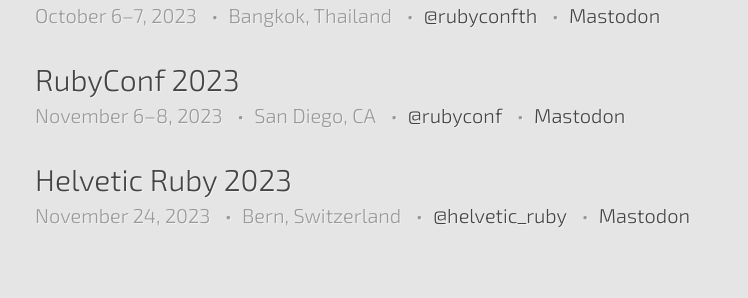
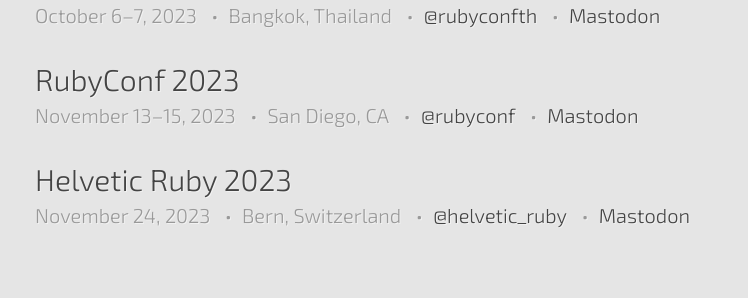
Before and after one commit to ruby-conferences/ruby-conferences.github.io, a Jekyll site: the page built from index.html, in a window 1280 px wide. Shown: the part 1801-2099 px from the top of the page, without its empty margins (205-953 px from the left). Built offline with Jekyll 4.4.1, drawn with Linux system fonts in a browser that asks for light colours.

Commit message:
RubyConf is 13-15 Nov, not 6-8 Nov
Ref: https://rubycentral.org/conferences/

```diff
--- a/_data/conferences.yml
+++ b/_data/conferences.yml
@@ -2285,8 +2285,8 @@
 
 - name: RubyConf 2023
   location: San Diego, CA
-  start_date: 2023-11-06
-  end_date: 2023-11-08
+  start_date: 2023-11-13
+  end_date: 2023-11-15
   url: https://rubyconf.org
   twitter: rubyconf
   mastodon: https://ruby.social/@rubyconf
```
